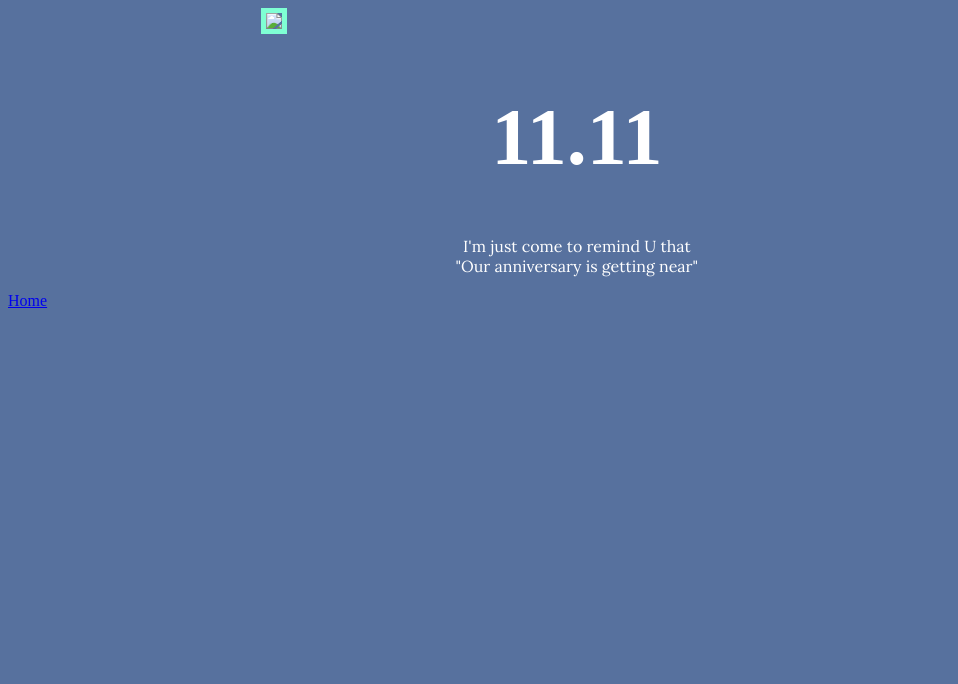
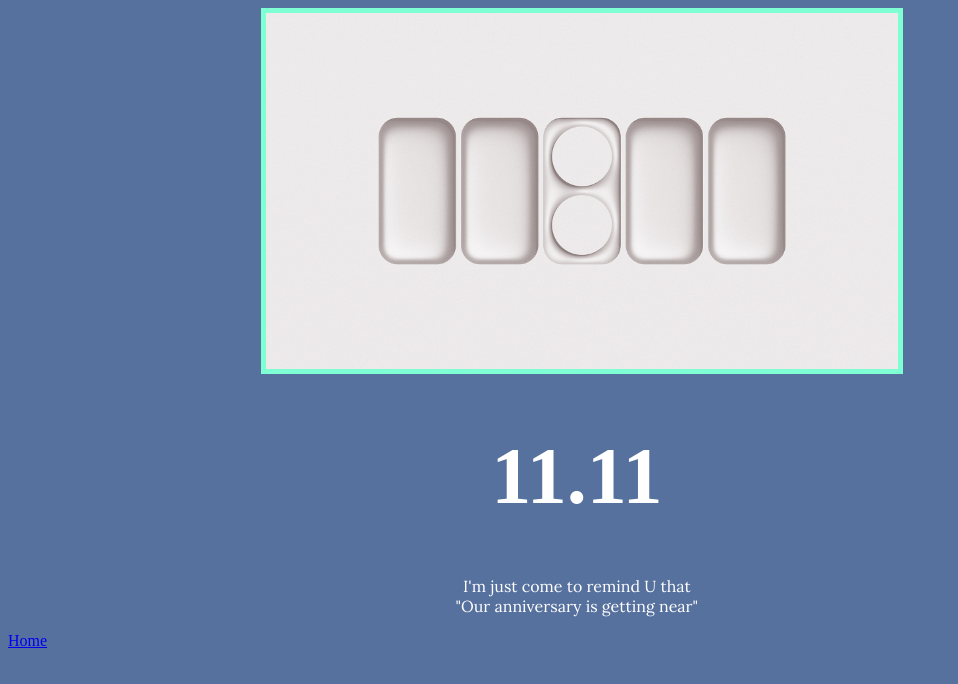
Before and after one commit to Xsai223/6thproject, a plain HTML site: page indexx.html in a window 1280 px wide. Shown: the whole page, without its empty margins (0-958 px from the left). Drawn offline with Linux system fonts and the light colour scheme.

Commit message:
Update indexx.html

```diff
--- a/indexx.html
+++ b/indexx.html
@@ -28,7 +28,7 @@ But it must have the following features:
 
     <body>
       <div class="poster">
-      <img class="loves" src="./assets/images/image_processing20230907-3599060-qcd5ho.jpg" />
+      <img class="loves" src="image_processing20230907-3599060-qcd5ho.jpg" />
       <h1 id="h1"> 11.11  </h1>
       <p> I'm just come to remind U that </br> "Our anniversary is getting near" </p>
 
```
